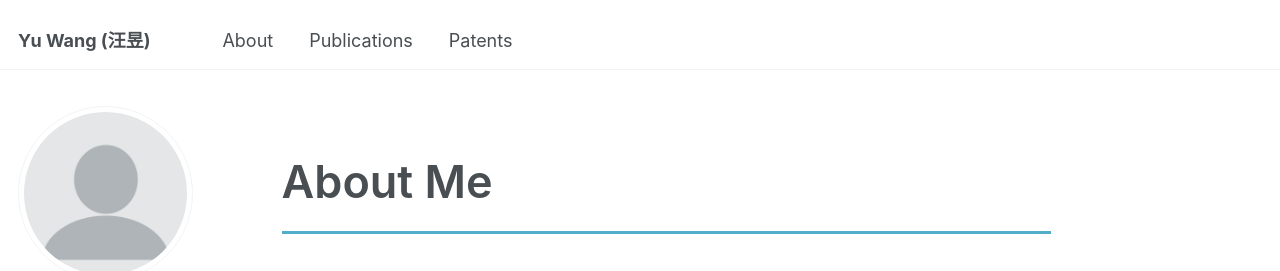
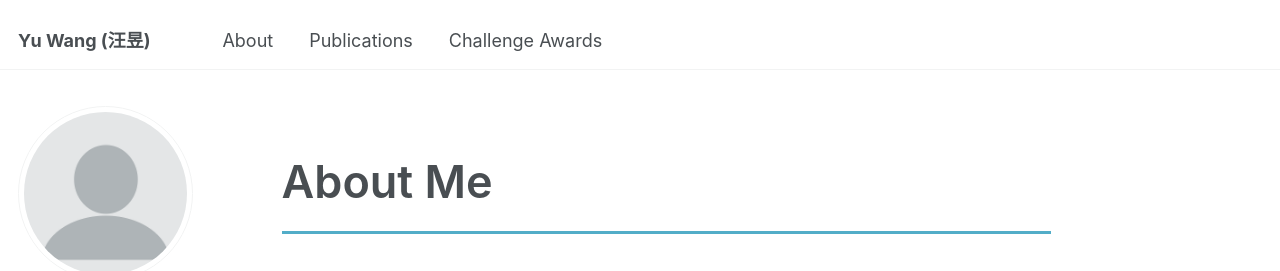
Before and after one commit to pkylin/pkylin.github.io, a Jekyll site: the page built from _pages/about.md, in a window 1280 px wide. Shown: the top 271 px of the page. Built offline with Jekyll 4.4.1, drawn with Linux system fonts in a browser that asks for light colours; some web fonts are replaced.

Commit message:
fix navigation

```diff
--- a/_data/navigation.yml
+++ b/_data/navigation.yml
@@ -11,5 +11,5 @@ main:
   - title: "Publications"
     url: "#publications"
 
-  - title: "Patents"
-    url: "#patents"
+  - title: "Challenge Awards"
+    url: "#challenge-awards"
```
